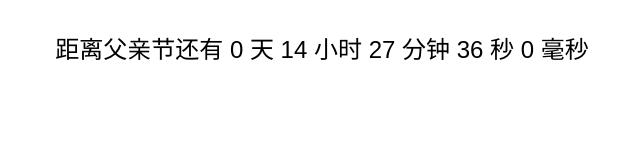
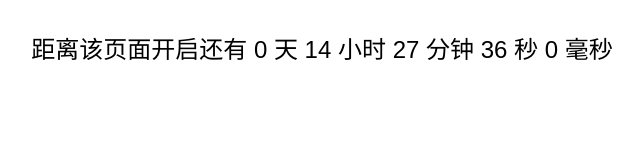
Before and after one commit to eeesssr/eeesssr.github.io, a plain HTML site: page 父亲节.html in a window 1280 px wide. Shown: the whole page, without its empty margins (318-961 px from the left). Drawn offline with Linux system fonts and the light colour scheme.

Commit message:
父亲节 2023 6 18 更新

```diff
--- a/父亲节.html
+++ b/父亲节.html
@@ -51,7 +51,7 @@
         // 如果还未到父亲节，显示倒计时
         document.getElementById('countdown').classList.remove('hidden');
         document.getElementById('father-day-wishes').classList.add('hidden');
-        document.getElementById('countdown').innerHTML = '距离父亲节还有 ' + days + ' 天 ' + hours + ' 小时 ' + minutes + ' 分钟 ' + seconds + ' 秒 ' + milliseconds + ' 毫秒';
+        document.getElementById('countdown').innerHTML = '距离该页面开启还有 ' + days + ' 天 ' + hours + ' 小时 ' + minutes + ' 分钟 ' + seconds + ' 秒 ' + milliseconds + ' 毫秒';
       }
     }
 
```
